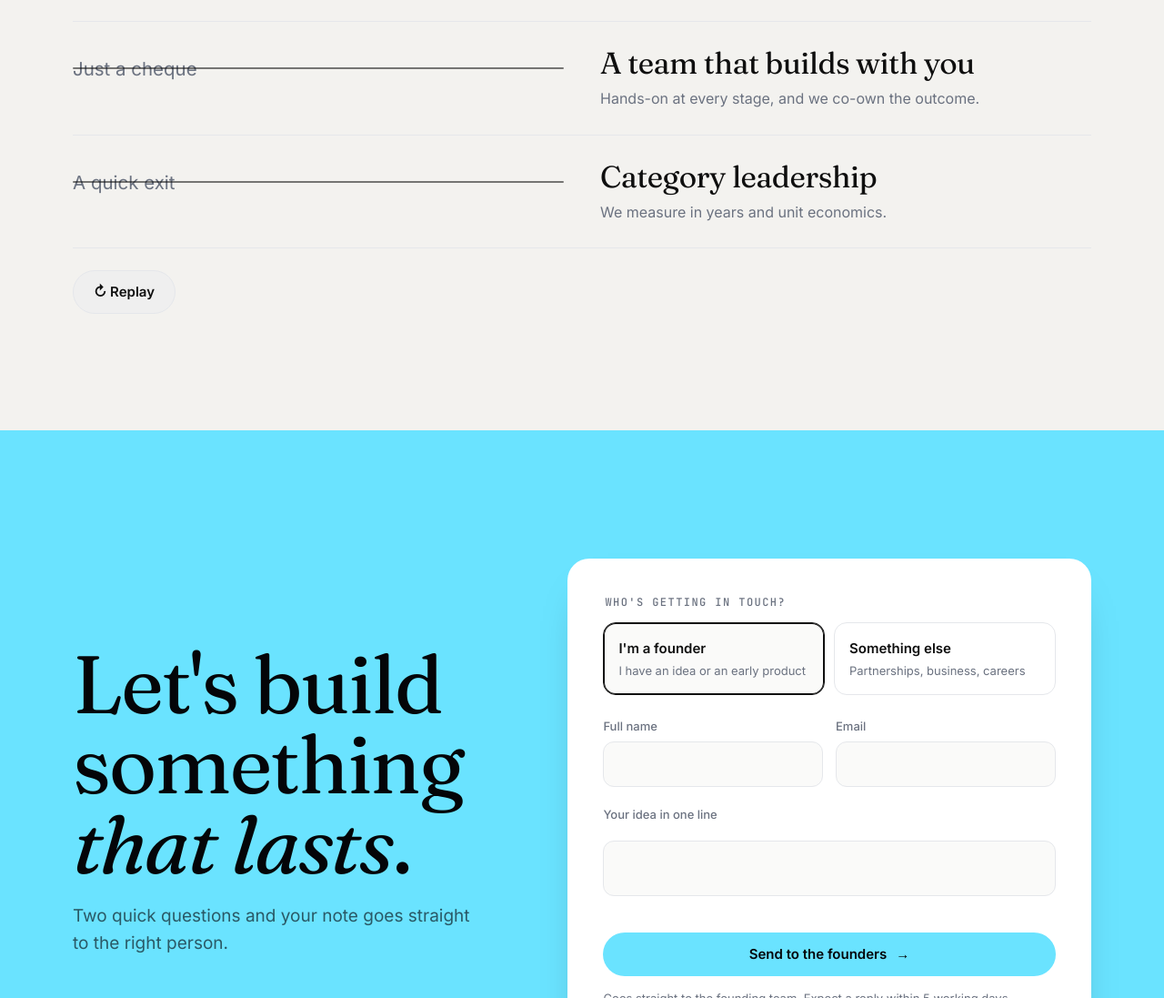
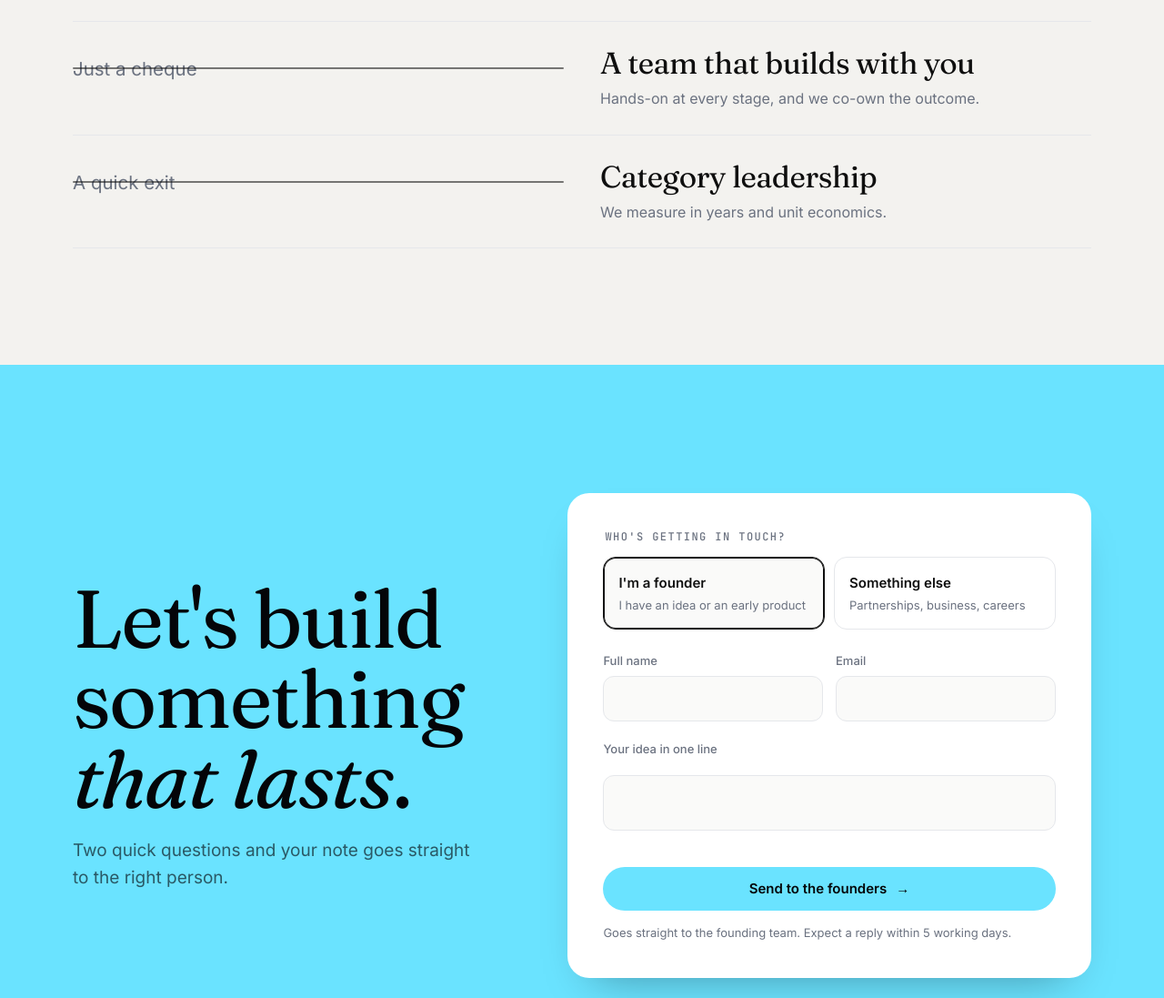
Before and after one commit to Krishna30396/I2b-Website, a plain HTML site: page site/index.html in a window 1280 px wide. Shown: the part 6009-7106 px from the top of the page at 91% size. Drawn offline with Linux system fonts and the light colour scheme; animation ran at ten frames a second.

Commit message:
Remove the replay button from Are we a fit
Co-Authored-By: Claude Opus 5.5 <noreply@anthropic.com>

```diff
--- a/site/assets/main.js
+++ b/site/assets/main.js
@@ -173,19 +173,15 @@
     }
   }
 
-  /* ---------- are we a fit: strike "not this", reveal "this", row by row ---------- */
+  /* ---------- are we a fit: strike "not this", reveal "this", row by row (plays once) ---------- */
   const fit = document.querySelector('[data-fit]');
   if (fit && !reduce) {
-    const rows = [...fit.querySelectorAll('.sf-rows li')], replay = fit.querySelector('.sf-replay');
-    let timers = [];
+    const rows = [...fit.querySelectorAll('.sf-rows li')];
     const play = () => {
-      timers.forEach(clearTimeout); rows.forEach(r => r.classList.remove('on'));
-      void fit.offsetWidth; // restart the transitions
-      timers = rows.map((r, i) => setTimeout(() => r.classList.add('on'), 250 + i * 450));
+      rows.forEach((r, i) => setTimeout(() => r.classList.add('on'), 250 + i * 450));
     };
-    fit.classList.add('sf-live'); replay.hidden = false;
+    fit.classList.add('sf-live');
     new IntersectionObserver(([e], o) => { if (e.isIntersecting) { play(); o.disconnect(); } }, { threshold: .3 }).observe(fit);
-    replay.addEventListener('click', play);
   }
 
   /* ---------- routed contact / application form ---------- */
--- a/site/assets/styles.css
+++ b/site/assets/styles.css
@@ -275,8 +275,6 @@ h1 em, h2 em { font-style: italic; color: var(--accent); }
 .sf-no::after { content: ""; position: absolute; left: 0; right: 0; top: calc(10px + .72em); height: 2px; border-radius: 2px; background: var(--ink); opacity: .55; }
 .sf-yes b { display: block; font: 400 clamp(24px, 2.6vw, 36px)/1.15 var(--f-display); letter-spacing: -.015em; color: var(--ink); }
 .sf-yes span { display: block; margin-top: 8px; color: var(--muted); font-size: 16px; }
-.sf-replay { margin-top: 24px; border-color: var(--border); color: var(--ink); }
-.sf-replay:hover { border-color: var(--ink); background: transparent; }
 /* live: rows start un-struck with the answer hidden, then play in order */
 .sf-live .sf-no { color: var(--ink); transition: color 500ms 250ms; }
 .sf-live .sf-no::after { transform: scaleX(0); transform-origin: left; transition: transform 650ms var(--ease-out); }
--- a/site/index.html
+++ b/site/index.html
@@ -9,7 +9,7 @@
 <link rel="icon" href="assets/i2b-logo.png">
 <link rel="preconnect" href="https://fonts.googleapis.com"><link rel="preconnect" href="https://fonts.gstatic.com" crossorigin>
 <link href="https://fonts.googleapis.com/css2?family=Fraunces:ital,opsz,wght@0,9..144,300..600;1,9..144,300..600&family=Inter:wght@400;500;600&family=JetBrains+Mono:wght@500&display=swap" rel="stylesheet">
-<link rel="stylesheet" href="assets/styles.css?v=13">
+<link rel="stylesheet" href="assets/styles.css?v=14">
 </head>
 <body>
 <a class="skip" href="#main">Skip to content</a>
@@ -198,7 +198,6 @@
         <li><div class="sf-no"><span>Just a cheque</span></div><div class="sf-yes"><b>A team that builds with you</b><span>Hands-on at every stage, and we co-own the outcome.</span></div></li>
         <li><div class="sf-no"><span>A quick exit</span></div><div class="sf-yes"><b>Category leadership</b><span>We measure in years and unit economics.</span></div></li>
       </ol>
-      <button class="btn btn-ghost sf-replay" type="button" hidden>↻ Replay</button>
     </div>
   </div>
 </section>
@@ -257,6 +256,6 @@
     <div class="foot-bottom"><span>Redesign concept, not the official I2B website · © 2026 I2B Technologies</span></div>
   </div>
 </footer>
-<script src="assets/main.js?v=9"></script>
+<script src="assets/main.js?v=10"></script>
 </body>
 </html>
```
